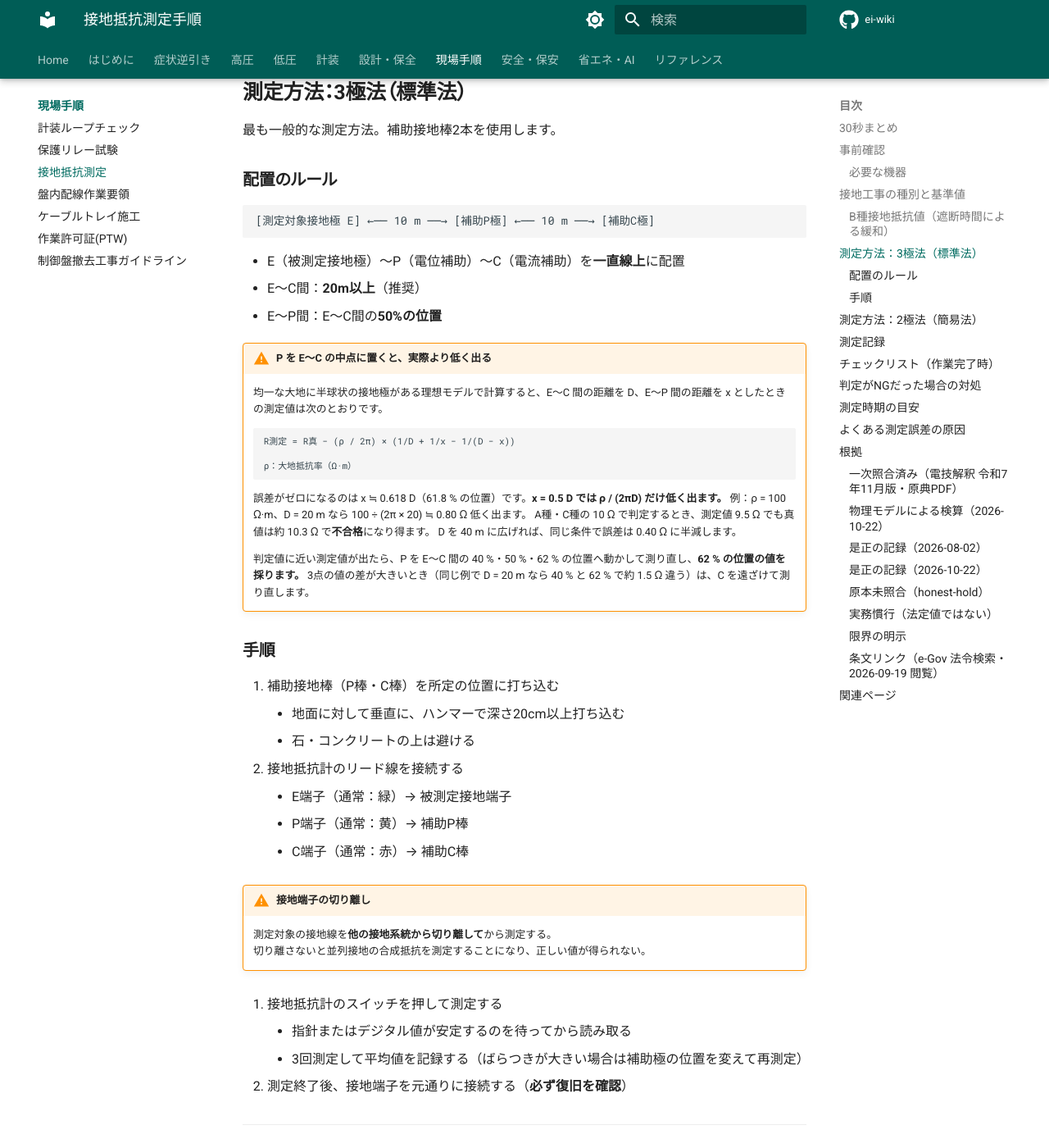
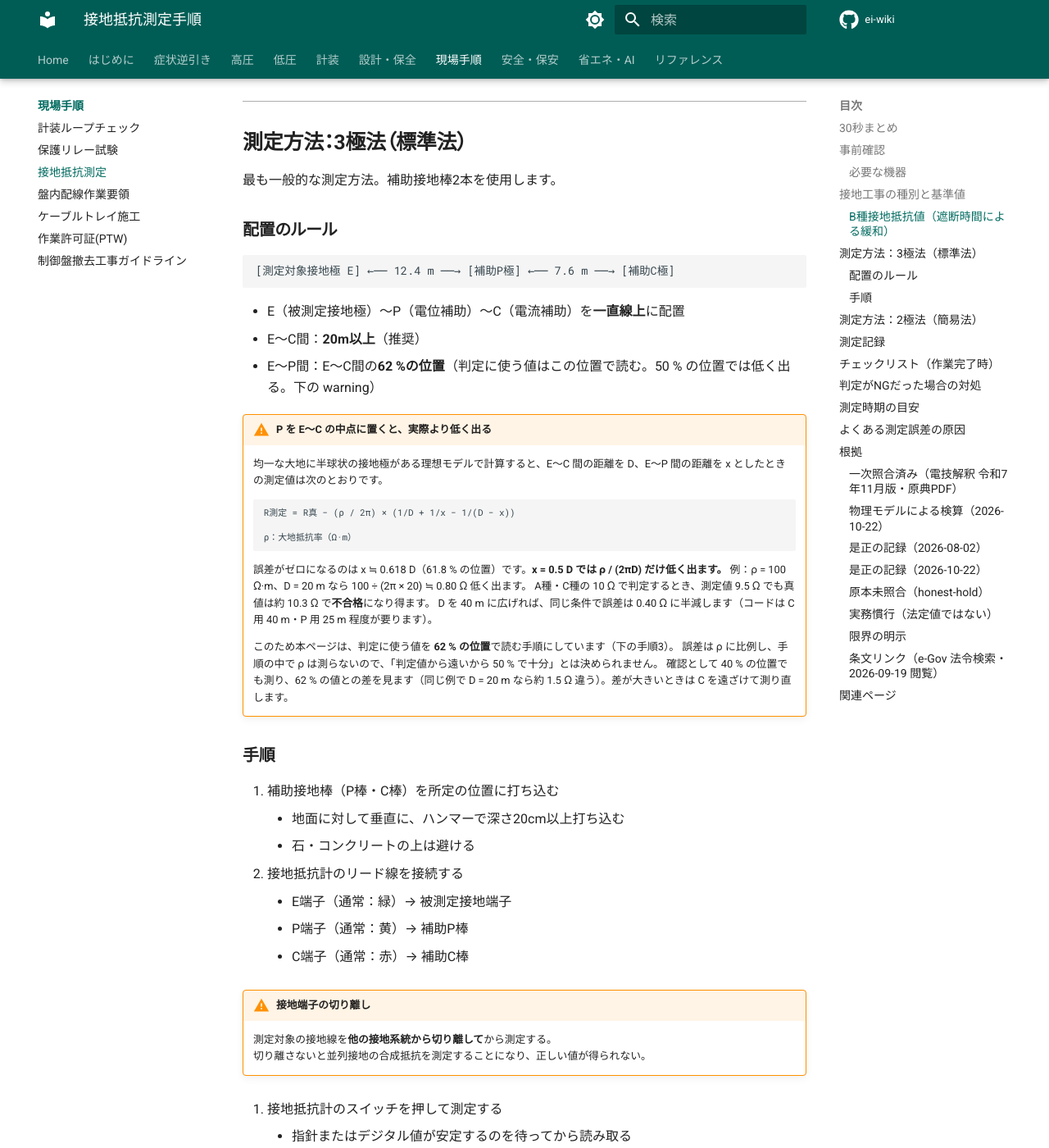
Before and after one commit to kfurufuru/ei-wiki, an MkDocs documentation site: the page built from docs/guidelines/grounding-inspection.md, in a window 1280 px wide and 1400 px high, scrolled down 3120 px. Shown: the whole window at 82% size. Built offline with MkDocs 1.6.1 and Material for MkDocs 9.7.7, drawn with Linux system fonts in a browser that asks for light colours; comment, search, counter and statistics services are not loaded; some of the changed text lies outside the part shown.

Commit message:
fix(接地抵抗測定): 判定値を62%位置で読む手順に変更し、Pコード長を13m以上に
Co-Authored-By: Claude Opus 5.5 <noreply@anthropic.com>
Claude-Session: https://claude.ai/code/session_014hFAKga6G9WfD9E6Ry5rht

敵対監査の指摘: 62 % 位置（D=20 m で 12.4 m）に P 用 10 m では届かない、
「判定値に近いとき」の基準が無い（誤差は ρ 比例で ρ は測らない）、確認値を平均に入れると低く出る側に戻る。

````diff
--- a/docs/guidelines/grounding-inspection.md
+++ b/docs/guidelines/grounding-inspection.md
@@ -37,7 +37,7 @@ last_verified: 2026-10-22
 |------|---------|
 | 接地抵抗計（アーステスタ） | 0.01 Ω〜1 kΩ 以上のレンジ。適合規格は製品仕様で確認（下記注記） |
 | 補助接地棒（P棒・C棒） | 各1本（長さ30cm以上の金属棒） |
-| 測定コード | P 用 **10 m 以上**、C 用 **20 m 以上**（下の配置で E〜C 間 20 m に届く長さ）。E 用は計器から被測定接地端子まで届く長さ。色は E 緑・P 黄・C 赤が一般的 |
+| 測定コード | P 用 **13 m 以上**（下の配置で 62 % 位置 12.4 m に届く長さ）、C 用 **20 m 以上**（E〜C 間 20 m に届く長さ）。E 用は計器から被測定接地端子まで届く長さ。色は E 緑・P 黄・C 赤が一般的。付属の P 用が 10 m の計器では延長コードを足す（延長後の補助極抵抗が計器の許容値に収まるかを仕様で確認） |
 | スパナ・ドライバ | 接地端子取り外し用 |
 | 記録用紙 | 測定値記録用 |
 
@@ -96,12 +96,12 @@ last_verified: 2026-10-22
 ### 配置のルール
 
 ```text
-[測定対象接地極 E] ←── 10 m ──→ [補助P極] ←── 10 m ──→ [補助C極]
+[測定対象接地極 E] ←── 12.4 m ──→ [補助P極] ←── 7.6 m ──→ [補助C極]
 ```
 
 - E（被測定接地極）〜P（電位補助）〜C（電流補助）を**一直線上**に配置
 - E〜C間：**20m以上**（推奨）
-- E〜P間：E〜C間の**50%の位置**
+- E〜P間：E〜C間の**62 %の位置**（判定に使う値はこの位置で読む。50 % の位置では低く出る。下の warning）
 
 !!! warning "P を E〜C の中点に置くと、実際より低く出る"
     均一な大地に半球状の接地極がある理想モデルで計算すると、E〜C 間の距離を D、E〜P 間の距離を x としたときの測定値は次のとおりです。
@@ -115,10 +115,11 @@ last_verified: 2026-10-22
     誤差がゼロになるのは x ≒ 0.618 D（61.8 % の位置）です。**x = 0.5 D では ρ / (2πD) だけ低く出ます。**
     例：ρ = 100 Ω·m、D = 20 m なら 100 ÷ (2π × 20) ≒ 0.80 Ω 低く出ます。
     A種・C種の 10 Ω で判定するとき、測定値 9.5 Ω でも真値は約 10.3 Ω で**不合格**になり得ます。
-    D を 40 m に広げれば、同じ条件で誤差は 0.40 Ω に半減します。
+    D を 40 m に広げれば、同じ条件で誤差は 0.40 Ω に半減します（コードは C 用 40 m・P 用 25 m 程度が要ります）。
 
-    判定値に近い測定値が出たら、P を E〜C 間の 40 %・50 %・62 % の位置へ動かして測り直し、**62 % の位置の値を採ります。**
-    3点の値の差が大きいとき（同じ例で D = 20 m なら 40 % と 62 % で約 1.5 Ω 違う）は、C を遠ざけて測り直します。
+    このため本ページは、判定に使う値を **62 % の位置**で読む手順にしています（下の手順3）。
+    誤差は ρ に比例し、手順の中で ρ は測らないので、「判定値から遠いから 50 % で十分」とは決められません。
+    確認として 40 % の位置でも測り、62 % の値との差を見ます（同じ例で D = 20 m なら約 1.5 Ω 違う）。差が大きいときは C を遠ざけて測り直します。
 
 ### 手順
 
@@ -136,7 +137,9 @@ last_verified: 2026-10-22
 
 3. 接地抵抗計のスイッチを押して測定する
     - 指針またはデジタル値が安定するのを待ってから読み取る
-    - 3回測定して平均値を記録する（ばらつきが大きい場合は補助極の位置を変えて再測定）
+    - P を **62 % の位置**に置いて3回測定し、平均値を記録する
+    - 確認として P を **40 % の位置**へ動かして1回測り、記録する。**この値は平均に入れない**
+    - 40 % の値と 62 % の平均値の差が、62 % の平均値の **1 割を超えたら** C を遠ざけて測り直す（1 割は本Wikiの目安で、規格値ではない）
 
 4. 測定終了後、接地端子を元通りに接続する（**必ず復旧を確認**）
 
@@ -168,8 +171,10 @@ last_verified: 2026-10-22
 | 天候・気温 | 晴れ/曇り/雨、○℃ |
 | 接地種別 | A/B/C/D種 |
 | 設備名・接地極番号 | 例：No.3変圧器 A種接地 |
-| 測定値（3回） | 〇.〇 / 〇.〇 / 〇.〇 Ω |
-| 平均値 | 〇.〇 Ω |
+| E〜C 間距離 D | 〇〇 m |
+| 測定値（P 62 %・3回） | 〇.〇 / 〇.〇 / 〇.〇 Ω |
+| 平均値（P 62 %） | 〇.〇 Ω（判定に使う値） |
+| 確認値（P 40 %・1回） | 〇.〇 Ω（平均に入れない） |
 | 判定 | OK / NG |
 | 測定者・確認者 | 氏名・サイン |
 
@@ -270,7 +275,7 @@ last_verified: 2026-10-22
 |---|---|---|
 | 測定コードの長さ | 「各10m以上」 | C 用は **20 m 以上**。同じページの配置ルール「E〜C間 20m以上」に 10 m のコードでは届かず、ページ内で矛盾していた |
 | 測定コードの色 | 「色分け推奨：黄・緑」（補助極の 2 本） | E 緑・P 黄・C 赤。同じページの手順2（E 緑・P 黄・C 赤）と食い違っていた。共立電気計器の測定コード（赤 20 m・黄 10 m・緑 5 m）と Panasonic の解説（E 緑・P 黄・C 赤）で一致を確認（二次資料・公式ドメインの検索抜粋） |
-| 3極法の配置 | 「E〜P間：E〜C間の50%の位置」のみ | 中点配置は理想モデルで ρ/(2πD) だけ低く出ることを warning で追加。10 Ω 判定の境界では合格と誤判定する側に外れる |
+| 3極法の配置 | 「E〜P間：E〜C間の50%の位置」、3回測定の平均 | 判定に使う値を 62 % 位置で読む手順に変更。中点配置は理想モデルで ρ/(2πD) だけ低く出て、10 Ω 判定の境界では合格と誤判定する側に外れる。確認用の 40 % 値は平均に入れない（入れると低く出る側に戻る）。P 用コードを 13 m 以上に |
 
 ### 原本未照合（honest-hold）
 
@@ -280,8 +285,8 @@ last_verified: 2026-10-22
 
 ### 実務慣行（法定値ではない）
 
-- 3極法の配置（E〜C 間 20 m 以上、E〜P 間はその 50 %）、補助極の打込み深さ 20 cm 以上、3回測定の平均値採用
-- 判定値に近いときに P を 40 %・50 %・62 % へ動かし、62 % の値を採り、3点の差が大きければ C を遠ざけること（上の物理モデルの帰結を手順にしたもの。規格の要求としては照合していません）
+- 3極法の配置（E〜C 間 20 m 以上、E〜P 間はその 62 %）、補助極の打込み深さ 20 cm 以上、3回測定の平均値採用
+- 62 % 位置で読むこと、40 % 位置の確認値との差が 1 割を超えたら C を遠ざけること（上の物理モデルの帰結を手順にしたもの。62 % の位置・1 割の目安とも、規格の要求としては照合していません）
 - 2極法をスクリーニング用途に限り、境界値では3極法で再測定すること
 - C・D種を3年周期とする測定頻度、記録の3年以上保存
 - 雨天直後を避ける、迷走電流時は夜間測定、といった誤差要因への対処
````
